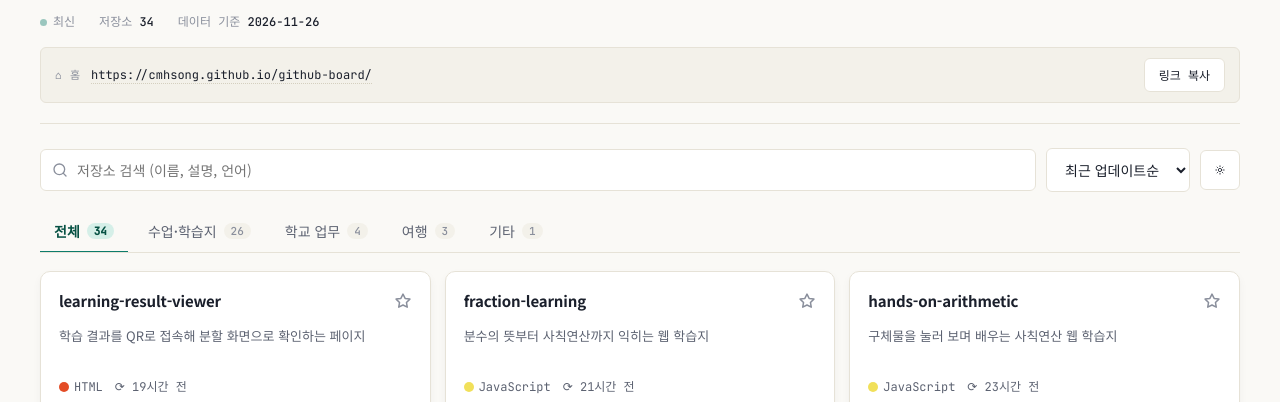
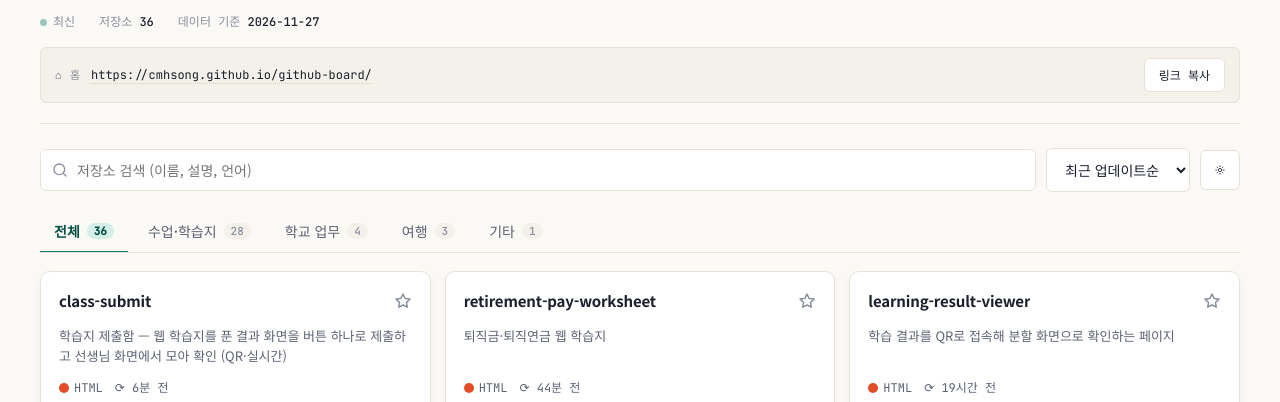
Before and after one commit to cmhsong/github-board, a plain HTML site: page index.html in a window 1280 px wide. Shown: the part 114-516 px from the top of the page. Drawn offline with nearby package versions, Linux system fonts and the light colour scheme.

Commit message:
Add class-submit and refresh repo data (36 repos)

```diff
--- a/index.html
+++ b/index.html
@@ -597,8 +597,10 @@
   const THEME_KEY = `gh:${USER}:theme`;
 
   // DATA_AS_OF and REPOS are refreshed whenever the user asks Claude to update the board.
-  const DATA_AS_OF = "2026-11-26T06:51:00Z";
+  const DATA_AS_OF = "2026-11-27T02:00:00Z";
   const REPOS = [
+    {"id":1473864276,"name":"class-submit","html_url":"https://github.com/cmhsong/class-submit","description":"학습지 제출함 — 웹 학습지를 푼 결과 화면을 버튼 하나로 제출하고 선생님 화면에서 모아 확인 (QR·실시간)","language":"HTML","updated_at":"2026-11-27T01:54:02Z","created_at":"2026-11-27T01:53:51Z","stargazers_count":0,"has_pages":true,"homepage":"https://cmhsong.github.io/class-submit/","fork":false,"archived":false},
+    {"id":1473838737,"name":"retirement-pay-worksheet","html_url":"https://github.com/cmhsong/retirement-pay-worksheet","description":"퇴직금·퇴직연금 웹 학습지","language":"HTML","updated_at":"2026-11-27T01:16:21Z","created_at":"2026-11-27T01:16:10Z","stargazers_count":0,"has_pages":true,"homepage":null,"fork":false,"archived":false},
     {"id":1472753409,"name":"learning-result-viewer","html_url":"https://github.com/cmhsong/learning-result-viewer","description":"학습 결과를 QR로 접속해 분할 화면으로 확인하는 페이지","language":"HTML","updated_at":"2026-11-26T06:22:17Z","created_at":"2026-11-26T06:22:05Z","stargazers_count":0,"has_pages":true,"homepage":null,"fork":false,"archived":false},
     {"id":1472645708,"name":"fraction-learning","html_url":"https://github.com/cmhsong/fraction-learning","description":"분수의 뜻부터 사칙연산까지 익히는 웹 학습지","language":"JavaScript","updated_at":"2026-11-26T04:03:53Z","created_at":"2026-11-26T04:03:41Z","stargazers_count":0,"has_pages":true,"homepage":null,"fork":false,"archived":false},
     {"id":1472592213,"name":"hands-on-arithmetic","html_url":"https://github.com/cmhsong/hands-on-arithmetic","description":"구체물을 눌러 보며 배우는 사칙연산 웹 학습지","language":"JavaScript","updated_at":"2026-11-26T02:53:33Z","created_at":"2026-11-26T02:53:21Z","stargazers_count":0,"has_pages":true,"homepage":null,"fork":false,"archived":false},
@@ -673,6 +675,9 @@
     "first-bankbook": "class", "easy-korean-120": "class",
     "smart-sotong": "class", "talking-cards": "class",
     "hangul-picture-worksheet": "class",
+    "hands-on-arithmetic": "class", "fraction-learning": "class",
+    "learning-result-viewer": "class", "retirement-pay-worksheet": "class",
+    "class-submit": "class",
     "github-board": "etc",
     "school-timetable": "work", "susi-2027": "work", "lesson-template": "work", "budget": "work",
     "osaka-2027": "travel", "osaka-2027-jan13": "travel", "nagoya-trip": "travel",
```
